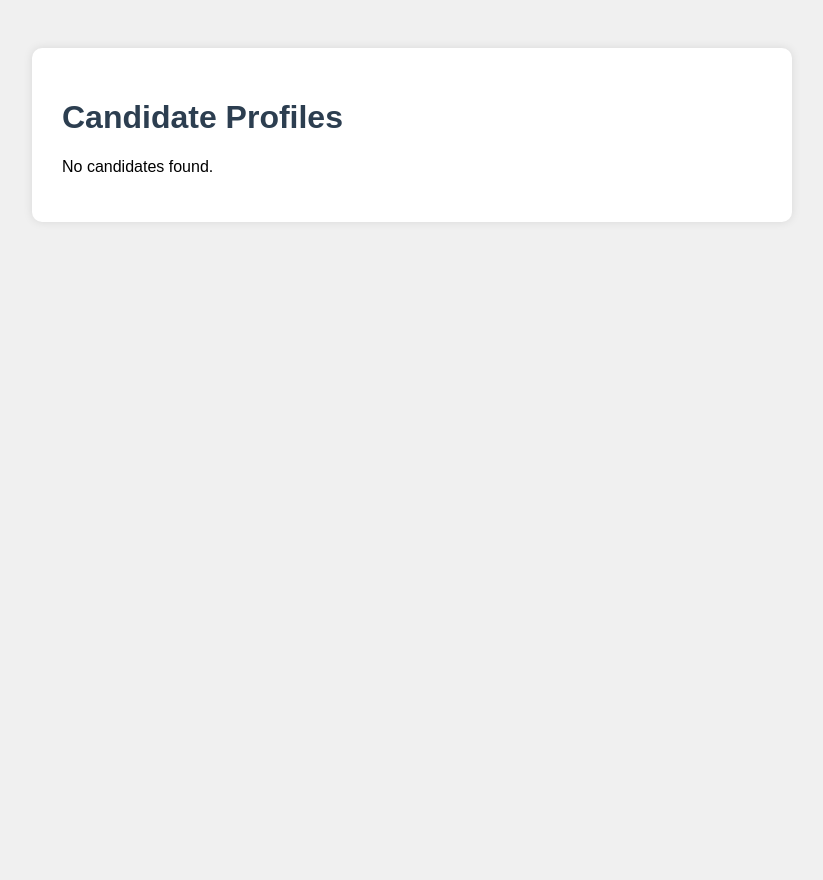
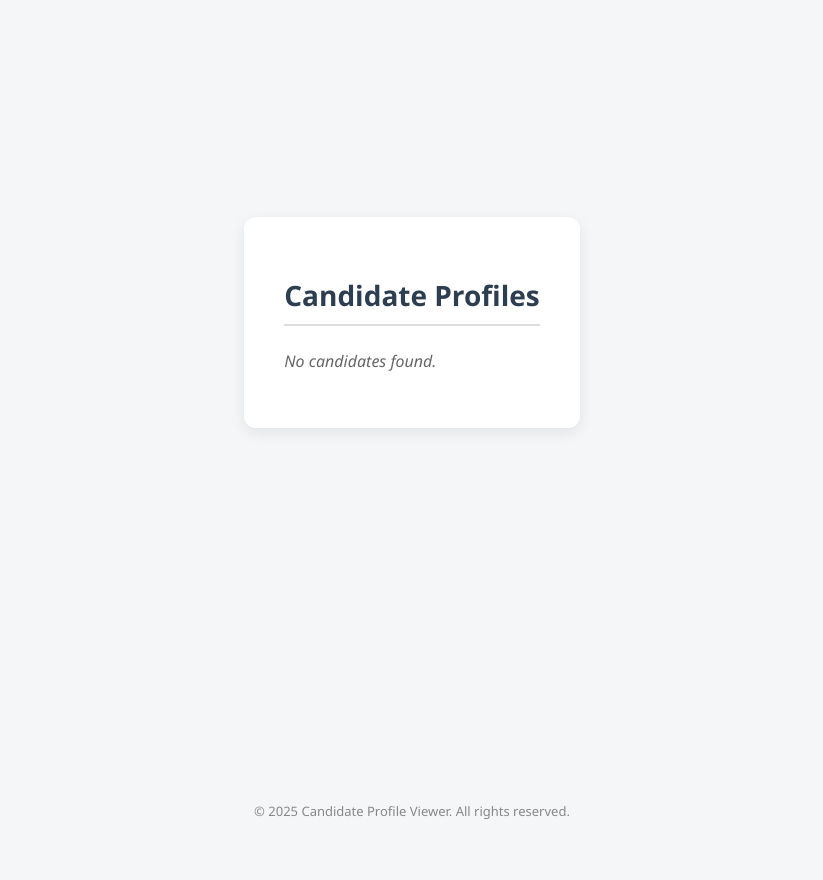
Before and after one commit to Ashwatht957/profilecreation, a Flask app: template templates/home.html in a window 1280 px wide. Shown: the whole page, without its empty margins (228-1051 px from the left). Before the commit the page ends 222 px from the top, so only its background shows below. Run offline with Flask 3, Linux system fonts and the light colour scheme; the template is opened without the code that fills it, so the values that code supplies are empty.

Commit message:
Update app.py with current_year context + resume parsing logic

```diff
--- a/app.py
+++ b/app.py
@@ -3,25 +3,37 @@ import re
 import requests
 import zipfile
 import tempfile
+from datetime import datetime
 from flask import Flask, request, render_template, abort, jsonify
 from dotenv import load_dotenv
 from PyPDF2 import PdfReader
 
 from airtable_config import get_record_by_name, get_all_candidates, update_record_fields
 
-# Load environment variables from .env
+# Load environment variables
 load_dotenv()
 
 app = Flask(__name__)
 
+# --------------------------
+# Global Jinja variable: current_year
+# --------------------------
+@app.context_processor
+def inject_current_year():
+    return {'current_year': datetime.now().year}
+
+# --------------------------
 # Helper functions
+# --------------------------
 def slugify(name):
     return name.strip().lower().replace(" ", "-")
 
 def deslugify(slug):
     return slug.replace("-", " ").title()
 
-# Home page — list all candidates
+# --------------------------
+# Home route
+# --------------------------
 @app.route('/')
 def home():
     records = get_all_candidates()
@@ -38,7 +50,9 @@ def home():
 
     return render_template("home.html", candidates=candidates)
 
-# Candidate profile page
+# --------------------------
+# Profile route
+# --------------------------
 @app.route('/profile/<slug>')
 def profile(slug):
     name = deslugify(slug)
@@ -49,16 +63,21 @@ def profile(slug):
 
     data = record.get("fields", {})
     created_time = record.get("createdTime", "Unknown")
+
     return render_template("profile.html", data=data, created_time=created_time)
 
-# Debug endpoint
+# --------------------------
+# Debug route (optional)
+# --------------------------
 @app.route('/debug/<slug>')
 def debug(slug):
     name = deslugify(slug)
     record = get_record_by_name(name)
     return record or {"error": "No record found."}
 
+# --------------------------
 # Resume parsing endpoint
+# --------------------------
 @app.route('/parse-resume', methods=['POST'])
 def parse_resume():
     data = request.get_json()
@@ -88,7 +107,7 @@ def parse_resume():
 
             extracted_path = os.path.join(tmpdir, resume_file)
 
-            # Extract text
+            # Read and extract text
             if resume_file.endswith(".pdf"):
                 with open(extracted_path, "rb") as f:
                     reader = PdfReader(f)
@@ -103,7 +122,7 @@ def parse_resume():
             email_match = re.search(r'[\w\.-]+@[\w\.-]+\.\w+', parsed_text)
             email = email_match.group(0) if email_match else "not_found@example.com"
 
-            # Dummy logic for name detection
+            # Dummy name logic
             name = "Pratham Koparde" if "Pratham" in parsed_text else "Unknown"
 
             parsed_data = {
@@ -119,7 +138,9 @@ def parse_resume():
     except Exception as e:
         return jsonify({"error": str(e)}), 500
 
-# List all record IDs and names
+# --------------------------
+# List Airtable record IDs
+# --------------------------
 @app.route('/list-records')
 def list_records():
     records = get_all_candidates()
@@ -128,7 +149,9 @@ def list_records():
         for r in records
     ])
 
-# Run server
+# --------------------------
+# Run the Flask app
+# --------------------------
 if __name__ == '__main__':
     port = int(os.environ.get("PORT", 5000))
     app.run(debug=True, host="0.0.0.0", port=port)
--- a/templates/home.html
+++ b/templates/home.html
@@ -1,36 +1,85 @@
 <!DOCTYPE html>
-<html>
+<html lang="en">
 <head>
+  <meta charset="UTF-8" />
+  <meta name="viewport" content="width=device-width, initial-scale=1.0"/>
   <title>All Candidate Profiles</title>
   <style>
     body {
-      font-family: Arial, sans-serif;
-      background: #f0f0f0;
+      font-family: 'Segoe UI', Tahoma, Geneva, Verdana, sans-serif;
+      background: #f4f6f8;
+      margin: 0;
+      padding: 40px 20px;
+      display: flex;
+      flex-direction: column;
+      min-height: 100vh;
+    }
+
+    .container {
+      background: #ffffff;
       padding: 40px;
+      border-radius: 12px;
+      max-width: 720px;
+      margin: auto;
+      box-shadow: 0 5px 15px rgba(0, 0, 0, 0.08);
     }
-    .container {
-      background: white;
-      padding: 30px;
-      border-radius: 10px;
-      max-width: 700px;
-      margin: auto;
-      box-shadow: 0 0 10px rgba(0,0,0,0.1);
-    }
+
     h1 {
       color: #2c3e50;
+      margin-bottom: 24px;
+      font-size: 28px;
+      border-bottom: 2px solid #ddd;
+      padding-bottom: 10px;
     }
+
     ul {
-      list-style-type: none;
+      list-style: none;
       padding: 0;
+      margin: 0;
     }
+
     li {
-      padding: 12px 0;
+      padding: 16px 0;
       border-bottom: 1px solid #eee;
     }
+
     a {
-      color: #2980b9;
+      color: #0061f2;
       text-decoration: none;
       font-size: 18px;
+      transition: color 0.2s ease;
+    }
+
+    a:hover {
+      color: #003c9e;
+      text-decoration: underline;
+    }
+
+    .empty {
+      color: #666;
+      font-style: italic;
+    }
+
+    .footer {
+      text-align: center;
+      margin-top: auto;
+      font-size: 13px;
+      padding: 20px;
+      color: #888;
+    }
+
+    @media (max-width: 600px) {
+      .container {
+        padding: 25px;
+      }
+
+      h1 {
+        font-size: 24px;
+      }
+
+      a {
+        font-size: 16px;
+      }
     }
   </style>
 </head>
@@ -44,8 +93,11 @@
         {% endfor %}
       </ul>
     {% else %}
-      <p>No candidates found.</p>
+      <p class="empty">No candidates found.</p>
     {% endif %}
+  </div>
+  <div class="footer">
+    © {{ current_year }} Candidate Profile Viewer. All rights reserved.
   </div>
 </body>
 </html>
```
Also changed, not shown: templates/profile.html (+38 -12 lines).
